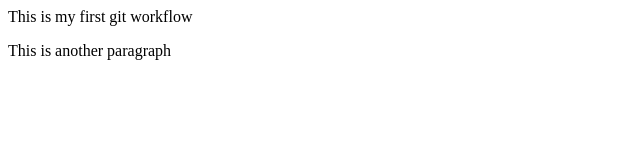
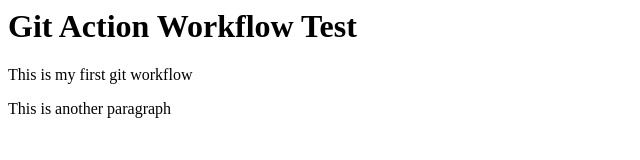
Before and after one commit to zeelz/github-action, a plain HTML site: page index.html in a window 1280 px wide. Shown: the whole page, without its empty margins (0-640 px from the left). Drawn offline with Linux system fonts and the light colour scheme.

Commit message:
added heading

```diff
--- a/index.html
+++ b/index.html
@@ -1,5 +1,6 @@
 <html>
 	<body>
+		<h1>Git Action Workflow Test</h1>
 		<p>This is my first git workflow</p>
 		<p> This is another paragraph</p>
 	</body>
```
